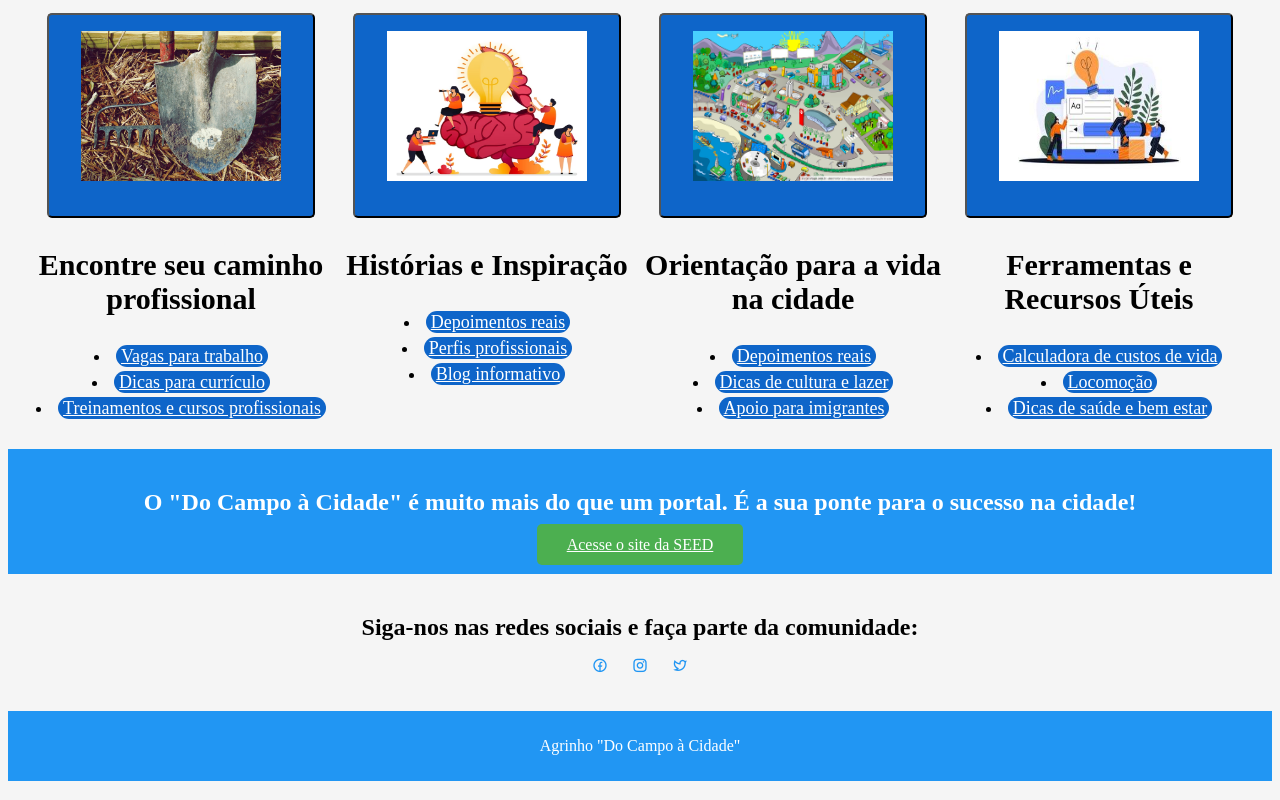
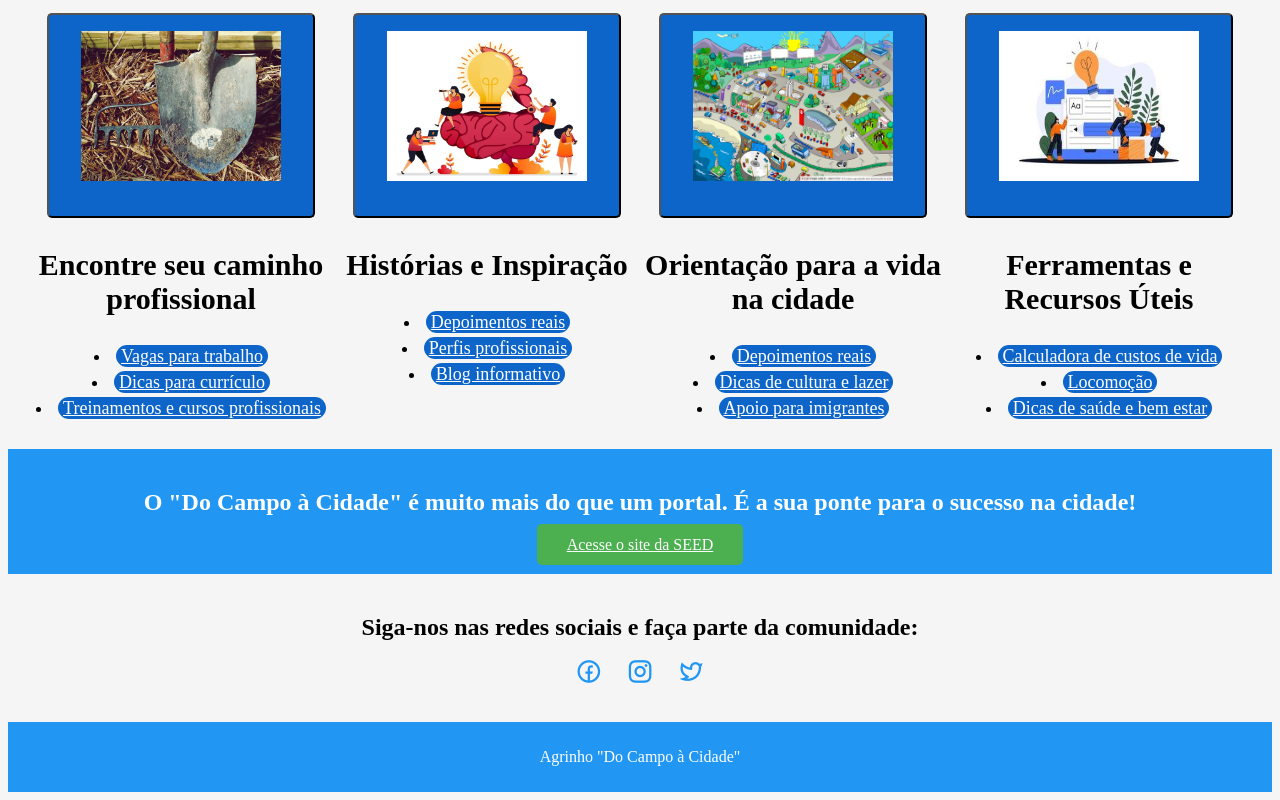
Before and after one commit to RamonDin0/agriiiinho, a plain HTML site: page index.html in a window 1280 px wide. Shown: the part 930-1730 px from the top of the page. Drawn offline with nearby package versions, Linux system fonts and the light colour scheme.

Commit message:
Update style.css

```diff
--- a/style.css
+++ b/style.css
@@ -1,5 +1,3 @@
-
-
 body {
     background-color: #F5F5F5;
 }
@@ -173,3 +171,17 @@ footer {
 .btn3:hover{
       color: #02ff0a;
 }
+
+
+.ri-facebook-circle-line{
+    font-size: 1.7rem;
+}
+
+
+.ri-instagram-line{
+    font-size: 1.7rem;
+}
+
+.ri-twitter-line{
+    font-size: 1.7rem;
+}
```
